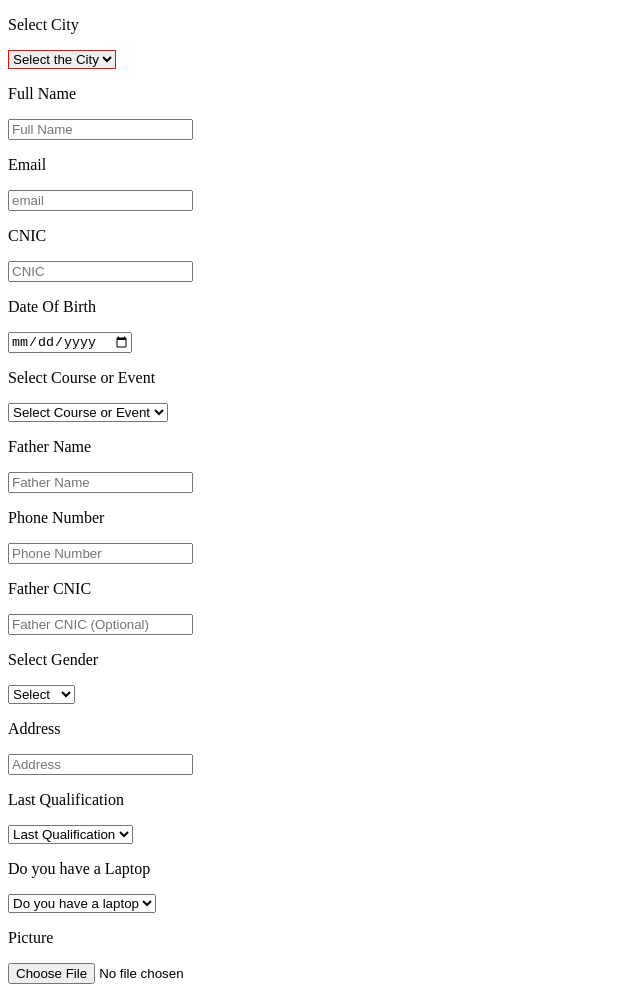
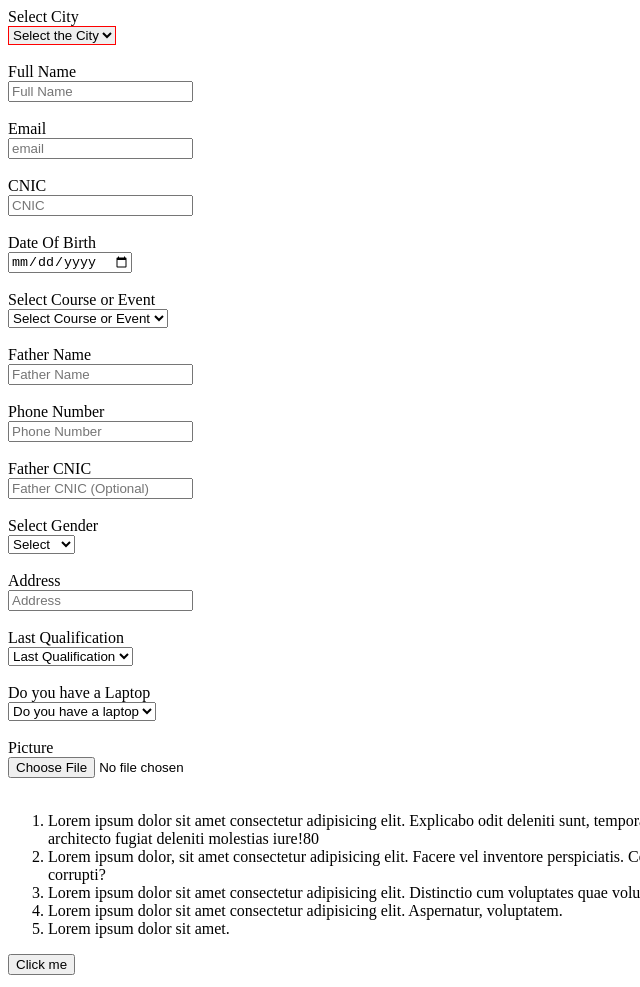
Before and after one commit to MSharjeelhassan/Form-DataBase-Firebase, a plain HTML site: page public/index.html in a window 1280 px wide. Shown: the top 987 px of the page, without its empty margins (0-640 px from the left). Drawn offline with Linux system fonts and the light colour scheme; no server answers.

Commit message:
Still working

```diff
--- a/public/firebaseCode.js
+++ b/public/firebaseCode.js
@@ -1,19 +1,20 @@
 
-  // Import the functions you need from the SDKs you need
-  import { initializeApp } from "https://www.gstatic.com/firebasejs/10.8.0/firebase-app.js";
-  import { initializeApp } from "https://www.gstatic.com/firebasejs/10.8.0/firebase-database.js";
-  // TODO: Add SDKs for Firebase products that you want to use
-  // https://firebase.google.com/docs/web/setup#available-libraries
+  // // Import the functions you need from the SDKs you need
+  // import { initializeApp } from "https://www.gstatic.com/firebasejs/10.8.0/firebase-app.js";
+  // import { ref, set, getDatabase, push,onValue } from "https://www.gstatic.com/firebasejs/10.8.0/firebase-database.js";
+  // // TODO: Add SDKs for Firebase products that you want to use
+  // // https://firebase.google.com/docs/web/setup#available-libraries
 
-  // Your web app's Firebase configuration
-  const firebaseConfig = {
-    apiKey: "AIzaSyADA_eXml_S6wYedac2koc3f4zyG31_V74",
-    authDomain: "form-realtime-database.firebaseapp.com",
-    projectId: "form-realtime-database",
-    storageBucket: "form-realtime-database.appspot.com",
-    messagingSenderId: "504329894503",
-    appId: "1:504329894503:web:763d2bca2cf512966a72c2"
-  };
+  // // Your web app's Firebase configuration
+  // const firebaseConfig = {
+  //   apiKey: "AIzaSyADA_eXml_S6wYedac2koc3f4zyG31_V74",
+  //   authDomain: "form-realtime-database.firebaseapp.com",
+  //   projectId: "form-realtime-database",
+  //   storageBucket: "form-realtime-database.appspot.com",
+  //   messagingSenderId: "504329894503",
+  //   appId: "1:504329894503:web:763d2bca2cf512966a72c2"
+  // };
 
-  // Initialize Firebase
-  const app = initializeApp(firebaseConfig);
+  // // Initialize Firebase
+  // const app = initializeApp(firebaseConfig);
+  // const database = getDatabase()
--- a/public/index.html
+++ b/public/index.html
@@ -9,99 +9,137 @@
 </head>
 
 <body>
-    <div class="main">
-        <form action="https://facebook.com" autocomplete="on">
+
+    <div class="mainDiv">
+        <form action="">
             <div class="details">
-                <p>Select City</p>
-                <select required name="city" id="selectCity" style="border : 1px solid red">
+                <label>Select City</label>
+                <br>
+                <select name="city" id="selectCity" style="border : 1px solid red">
                     <option value="" selected hidden>Select the City</option>
                     <option value="khi">Karachi</option>
                     <option value="lah">Lahore</option>
                     <option value="isl">Islamabad</option>
-                </select>
-                <p>Full Name</p>
-                <input type="text" placeholder="Full Name" required>
-                <p>Email</p>
-                <input type="email" placeholder="email" required>
-                <p>CNIC</p>
-                <input type="text" placeholder="CNIC" required>
-                <p>Date Of Birth</p>
-                <input type="date" placeholder="dd/mm/yy" required>
+                </select><br><br>
+                <label>Full Name</label><br>
+                <input type="text" id="inp" placeholder="Full Name">
+                <br><br>
+                <label>Email</label>
+                <br>
+                <input type="email" placeholder="email">
+                <br><br>
+                <label>CNIC</label>
+                <br>
+                <input type="text" placeholder="CNIC">
+                <br><br>
+                <label>Date Of Birth</label>
+                <br>
+                <input type="date" placeholder="dd/mm/yy">
+                <br><br>
             </div>
 
             <div class="event">
-                <p>Select Course or Event</p>
+                <label>Select Course or Event</label>
+                <br>
 
-                <select required name="selcetCourse" id="selectCourse">
+                <select name="selcetCourse" id="selectCourse">
                     <option value="" disabled selected hidden>Select Course or Event</option>
                     <option value="js">Java Script</option>
                     <option value="html">HTML</option>
                     <option value="css">CSS</option>
 
                 </select>
+                <br><br>
             </div>
 
-            <p>Father Name</p>
-            <input type="text" placeholder="Father Name" required>
-            <p>Phone Number</p>
-            <input type="number" placeholder="Phone Number" required>
-            <p>Father CNIC</p>
+            <label>Father Name</label>
+            <br>
+            <input type="text" placeholder="Father Name">
+            <br><br>
+            <label>Phone Number</label>
+            <br>
+            <input type="number" placeholder="Phone Number">
+            <br><br>
+            <label>Father CNIC</label>
+            <br>
             <input type="text" placeholder="Father CNIC (Optional)">
-            <p>Select Gender</p>
+            <br><br>
+            <label>Select Gender</label>
+            <br>
 
-            <select required name="gender" id="gender">
+            <select name="gender" id="gender">
 
+                <option value="" selected disabled>Select</option>
                 <option value="gender">Male</option>
-                <option value="" selected disabled>Select</option>
                 <option value="gender">Female</option>
             </select>
+            <br><br>
 
-            <div id="address">
-                <p>Address</p>
-                <input required type="text" placeholder="Address">
+            <div>
+                <label>Address</label>
+                <br>
+                <input id="address" type="text" placeholder="Address">
+                <br><br>
             </div>
 
-            <div id="lastQuali">
-                <p>Last Qualification</p>
-                <select required name="lastQuali" id="">
+            <div>
+                <label>Last Qualification</label>
+                <br>
+                <select name="lastQuali" id="lastQuali">
                     <option selected disabled hidden value="">Last Qualification</option>
                     <option value="bachelors">Bachelors</option>
                     <option value="inter">Intermediate</option>
                     <option value="metric">Metric</option>
                 </select>
+                <br><br>
             </div>
 
-            <div id="laptop">
-                <p>Do you have a Laptop</p>
-                <select required name="laptop" id="">
+            <div>
+                <label>Do you have a Laptop</label>
+                <br>
+                <select name="laptop" id="laptop">
                     <option selected disabled hidden value="">Do you have a laptop</option>
                     <option value="yes">Yes I do </option>
                     <option value="no">No I dont</option>
                 </select>
+                <br><br>
             </div>
 
             <div class="photo">
-                <p>Picture</p>
-                <input accept="image/*" required type="file" name="image" id="">
-
+                <label>Picture</label>
+                <br>
+                <input accept="image/*" type="file" name="image" id="photo">
+                <br><br>
             </div>
             <div class="notes">
-<ol>
-    <li>Lorem ipsum dolor sit amet consectetur adipisicing elit. Explicabo odit deleniti sunt, tempora minima corporis mollitia temporibus, soluta beatae qui porro, laboriosam ullam? Quam aperiam architecto fugiat deleniti molestias iure!80</li>
-    <li>Lorem ipsum dolor, sit amet consectetur adipisicing elit. Facere vel inventore perspiciatis. Corporis, nemo nulla fuga voluptas perferendis tempora quis alias voluptates, tempore distinctio corrupti?</li>
-    <li>Lorem ipsum dolor sit amet consectetur adipisicing elit. Distinctio cum voluptates quae voluptatem exercitationem.</li>
-    <li>Lorem ipsum dolor sit amet consectetur adipisicing elit. Aspernatur, voluptatem.</li>
-    <li>Lorem ipsum dolor sit amet.</li>
-</ol>
+                <ol>
+                    <li>Lorem ipsum dolor sit amet consectetur adipisicing elit. Explicabo odit deleniti sunt, tempora
+                        minima corporis mollitia temporibus, soluta beatae qui porro, laboriosam ullam? Quam aperiam
+                        architecto fugiat deleniti molestias iure!80</li>
+                    <li>Lorem ipsum dolor, sit amet consectetur adipisicing elit. Facere vel inventore perspiciatis.
+                        Corporis, nemo nulla fuga voluptas perferendis tempora quis alias voluptates, tempore distinctio
+                        corrupti?</li>
+                    <li>Lorem ipsum dolor sit amet consectetur adipisicing elit. Distinctio cum voluptates quae
+                        voluptatem exercitationem.</li>
+                    <li>Lorem ipsum dolor sit amet consectetur adipisicing elit. Aspernatur, voluptatem.</li>
+                    <li>Lorem ipsum dolor sit amet.</li>
+                </ol>
             </div>
-            <div id="btn">
-                <input type="submit" value="Submit">
-            </div>
+            <!-- <div id="btn">
+                <input  type="submit" value="Submit">
+            </div>  -->
         </form>
+        <button id="btn" onclick="abc()">Click me</button>
     </div>
 
+
+
+<!-- <input id="inp" type="text" name="">
+    <button onclick="abc()">ABC</button> -->
+
+
     <script type="module" src="script.js"></script>
-    <script type="module" src="firebaseCode.js"></script>
+    <!-- <script type="module" src="firebaseCode.js"></script> -->
 </body>
 
 </html>
--- a/public/script.js
+++ b/public/script.js
@@ -1,9 +1,89 @@
+
+  // Import the functions you need from the SDKs you need
+  import { initializeApp } from "https://www.gstatic.com/firebasejs/10.8.0/firebase-app.js";
+  import {set, ref, push, onValue, getDatabase } from "https://www.gstatic.com/firebasejs/10.8.0/firebase-database.js";
+  // TODO: Add SDKs for Firebase products that you want to use
+  // https://firebase.google.com/docs/web/setup#available-libraries
+
+  // Your web app's Firebase configuration
+  const firebaseConfig = {
+    apiKey: "AIzaSyADA_eXml_S6wYedac2koc3f4zyG31_V74",
+    authDomain: "form-realtime-database.firebaseapp.com",
+    databaseURL: "https://form-realtime-database-default-rtdb.firebaseio.com",
+    projectId: "form-realtime-database",
+    storageBucket: "form-realtime-database.appspot.com",
+    messagingSenderId: "504329894503",
+    appId: "1:504329894503:web:1bbecdead3c746096a72c2"
+  };
+
+  // Initialize Firebase
+  const app = initializeApp(firebaseConfig);
+
+  const database = getDatabase()
+
+// +++++++++++++++++++++++++++++++++++++++++++++++++++++
 const selectCity = document.querySelector('.details select');
-// console.log(selectCity);
+console.log(selectCity);
 // console.log(selectCity.value);
 const fullname = document.querySelector('.details input');
-// console.log(fullname)
+console.log(fullname)
 // const email = document.querySelector('.details input[type="text"]:nth-of type(2)');
 const email = document.querySelector('.details input[type="email"]');
-// console.log(email)
-// const
+console.log(email)
+
+const cnic = document.querySelector('input[placeholder="CNIC"]');
+console.log(cnic);
+ const dob = document.querySelector('input[type="date"]');
+ console.log(dob);
+ const course = document.getElementById('selectCourse');
+ console.log(course)
+ const fatherName = document.querySelector('input[placeholder = "Father Name"]');
+ console.log(fatherName);
+ const phoneNumber = document.querySelector('input[type ="number"]');
+ console.log(phoneNumber);
+ const fatherCnic = document.querySelector('input[placeholder="Father CNIC (Optional)"]');
+ console.log(fatherCnic);
+ const gender = document.getElementById('gender');
+ console.log(gender);
+ const address = document.getElementById('address');
+ console.log(address);
+ const lastQuali = document.getElementById('lastQuali');
+ console.log(lastQuali);
+ const laptop = document.getElementById('laptop');
+ console.log(laptop);
+ const photo = document.getElementById('photo');
+//  let text= document.createTextNode('* Upload');
+//  photo.appendChild(text);
+
+ console.log(photo);
+ window.abc = function(){
+ const obj = {
+    city:selectCity.value,
+    FullName:fullname.value,
+    email:email.value,
+    CNIC:cnic.value,
+    dob:dob.value,
+    courseEvent:course.value,
+    FatherName:fatherName.value,
+    phoneNumber:phoneNumber.value,
+    fatherCNIC:fatherCnic.value,
+    Gender:gender.value,
+    Address:address.value,
+    Qualification:lastQuali.value,
+    Laptop:laptop.value,
+
+ };
+
+  obj.id = push(ref(database,"Task/")).key; // push-databse
+    var reference = ref(database, `Task/${obj.id}`);
+     set(reference,obj)
+};
+
+
+function getData() {
+    var reference = ref(database, "Task/");
+    onValue(reference, function (data) {
+      console.log(data.val());
+    });
+  }
+  getData();
```
